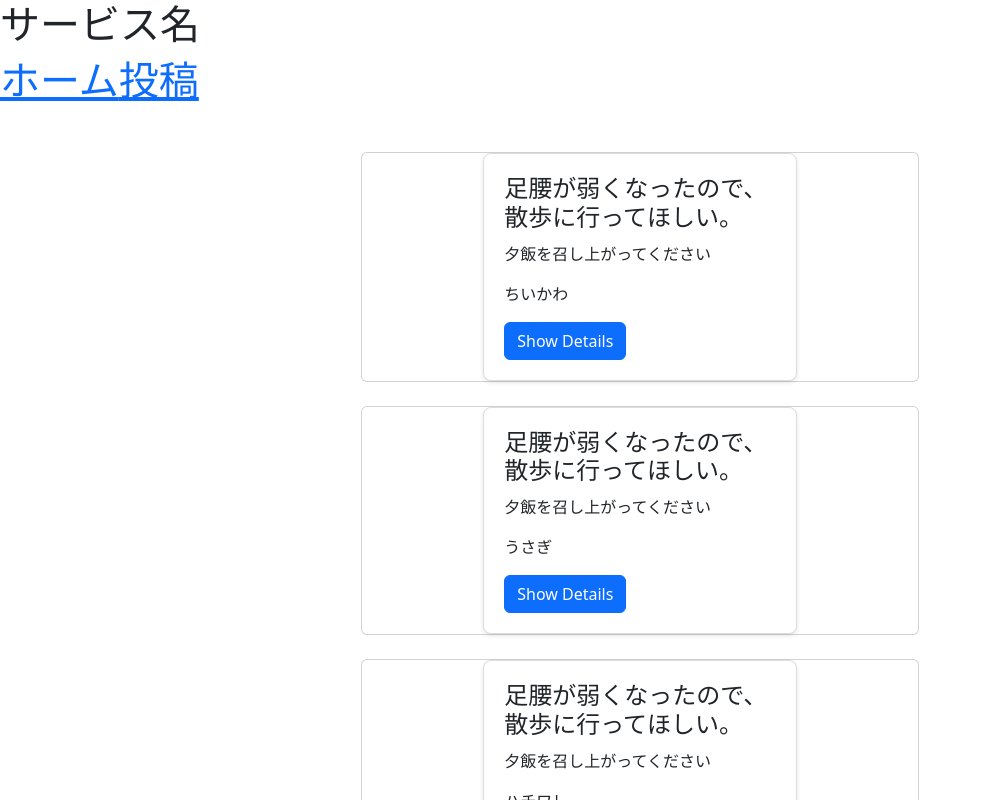
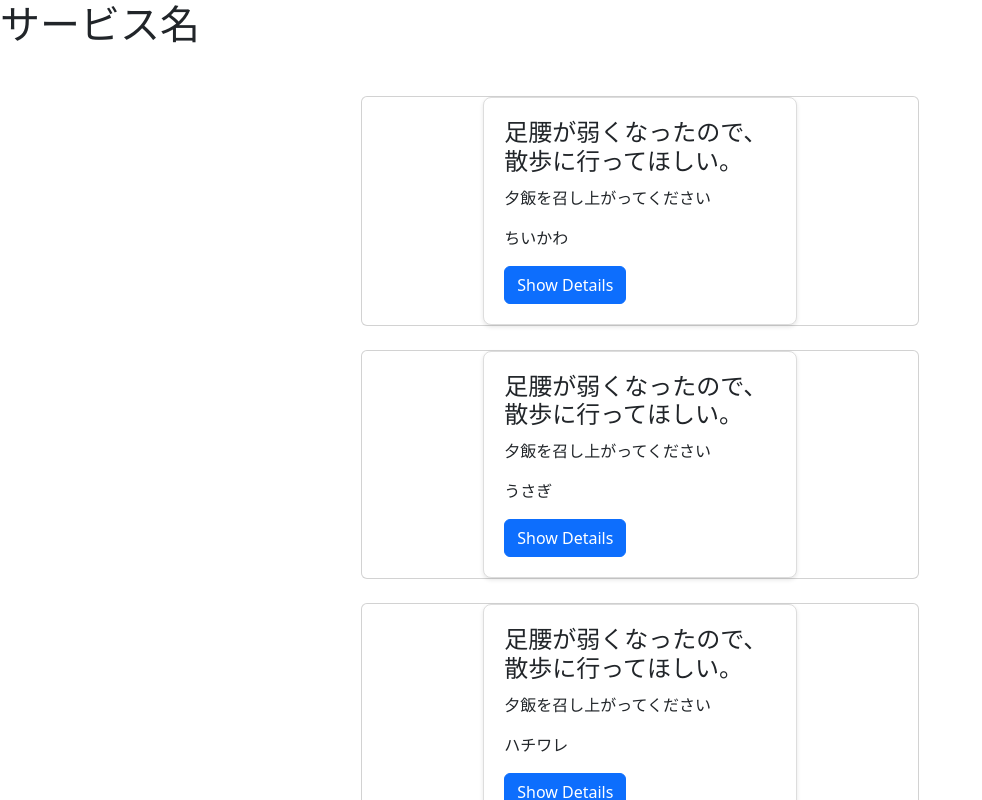
Before and after one commit to Goemon5/local_matchinng, a Next.js app: page / in a window 1280 px wide. Shown: the top 800 px of the page, without its empty margins (0-982 px from the left). Built offline with nearby package versions, Linux system fonts and the light colour scheme.

Commit message:
Remove unnecessary code from header to optimize performance

```diff
--- a/src/components/Layout/Header.tsx
+++ b/src/components/Layout/Header.tsx
@@ -5,14 +5,6 @@ const Header = () => {
     <>
       <header>
         <h1 className="title">サービス名</h1>
-        <h1 className="links">
-          <a href="#" className="links_home">
-            ホーム
-          </a>
-          <a href="#" className="links_home">
-            投稿
-          </a>
-        </h1>
       </header>
     </>
   );
```
